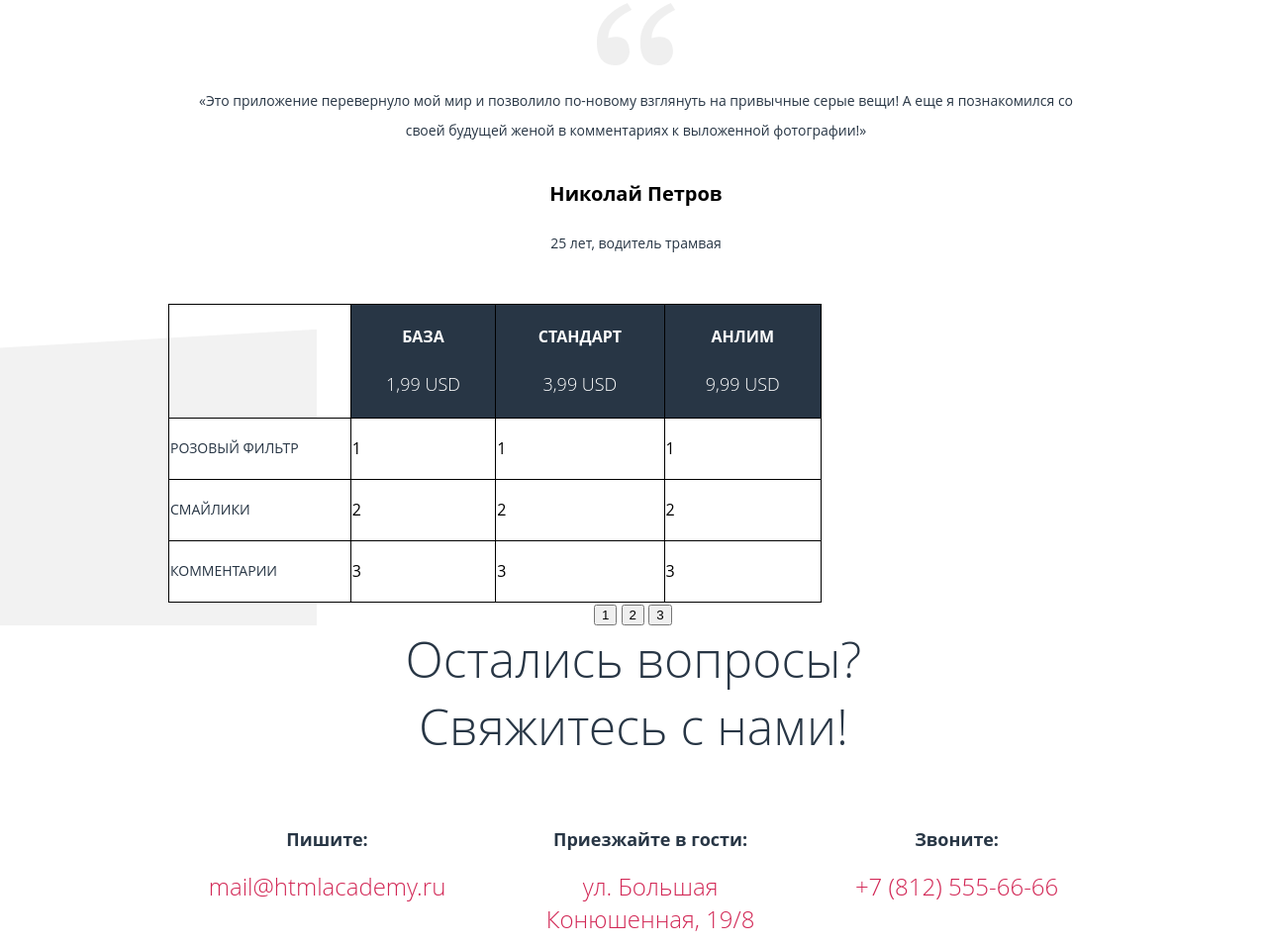
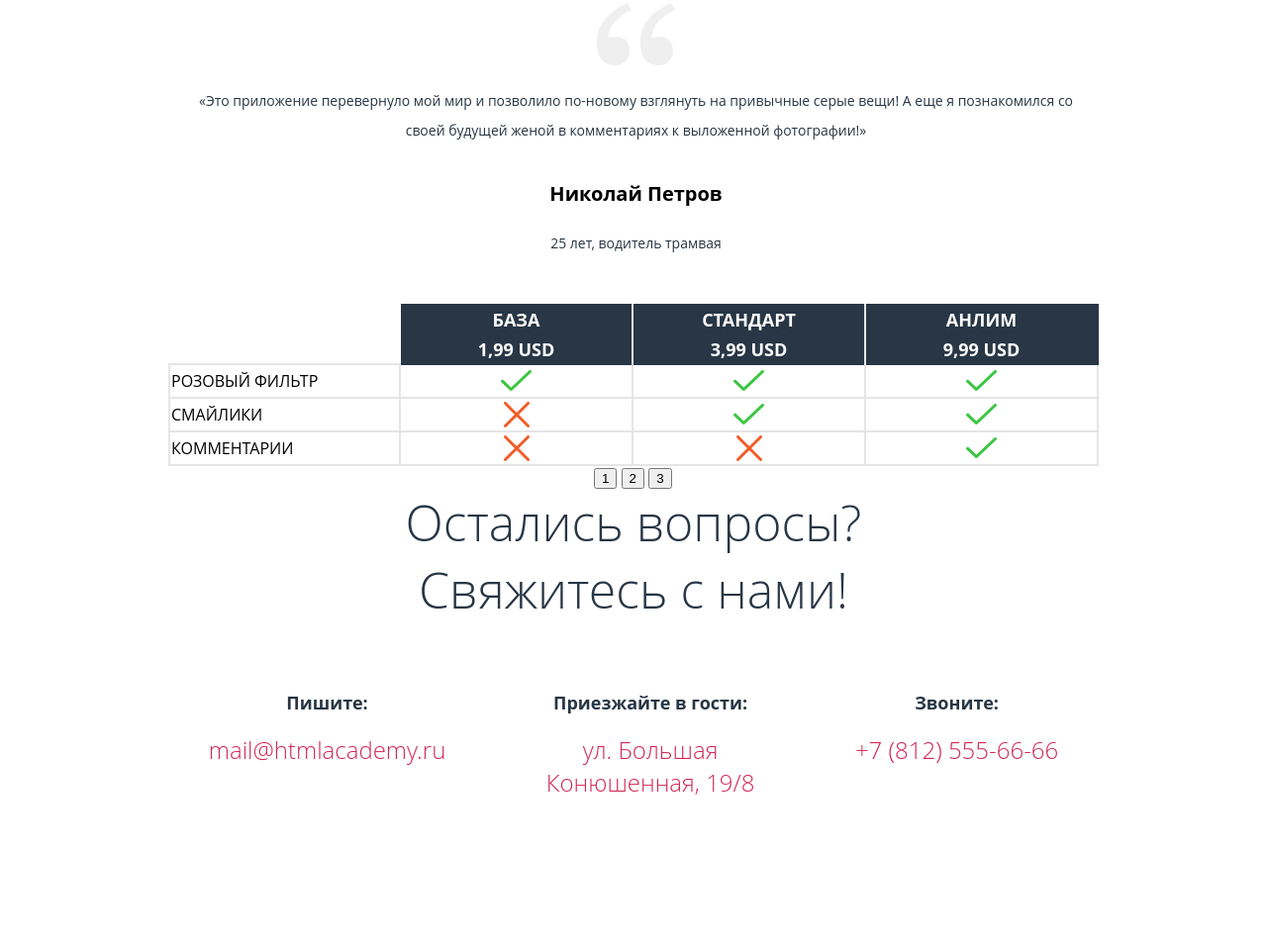
Before and after one commit to NikitaTomas/338717-pink-21, a website: page source/index.html in a window 1280 px wide. Shown: the part 1798-2753 px from the top of the page at 99% size. Drawn offline with nearby package versions, Linux system fonts and the light colour scheme; files that its build step writes are made by us from their sources; grey boxes are pictures that could not be loaded.

Commit message:
правка

```diff
--- a/source/index.html
+++ b/source/index.html
@@ -131,41 +131,101 @@
 
       <section class="configurator">
         <h2 class="visually-hidden">конфигуратор</h2>
-        <div class="configurator__wrapper container slider-inner">
-          <table class="configurator__table configurator__slider-list">
-            <tr class="configurator__line">
-              <td class="configurator__column"></td>
-              <td class="configurator__column configurator__column--blue">
-                <h3>База</h3>
-                <p>1,99 USD</p>
+        <div class="price__slider container">
+          <table class="configurator-price price__table">
+
+            <tr>
+              <th class="configurator-price__header">
+              </th>
+              <th class="configurator-price__header">
+                <span class="configurator-price__license-type">База</span>
+                <span class="configurator-price__license-price">1,99 USD</span>
+              </th>
+              <th class="configurator-price__header configurator-price__header--hit" data-hit-text="Хит">
+                <span class="configurator-price__license-type">Стандарт</span>
+                <span class="configurator-price__license-price">3,99 USD</span>
+              </th>
+              <th class="configurator-price__header">
+                <span class="configurator-price__license-type">Анлим</span>
+                <span class="configurator-price__license-price">9,99 USD</span>
+              </th>
+            </tr>
+
+            <tr>
+              <td class="configurator-price__cell">Розовый фильтр</td>
+              <td class="configurator-price__cell">
+                <div class="configurator-price__feature" data-feature-name="Розовый фильтр">
+                  <span class="configurator-price__feature-value configurator-price__feature-value--true">
+                    <span class="visually-hidden">Да</span>
+                  </span>
+                </div>
               </td>
-              <td class="configurator__column configurator__column--blue">
-                <h3>Стандарт</h3>
-                <p>3,99 USD</p>
+              <td class="configurator-price__cell">
+                <div class="configurator-price__feature" data-feature-name="Розовый фильтр">
+                  <span class="configurator-price__feature-value configurator-price__feature-value--true">
+                    <span class="visually-hidden">Да</span>
+                  </span>
+                </div>
               </td>
-              <td class="configurator__column configurator__column--blue">
-                <h3>Анлим</h3>
-                <p>9,99 USD</p>
+              <td class="configurator-price__cell">
+                <div class="configurator-price__feature" data-feature-name="Розовый фильтр">
+                  <span class="configurator-price__feature-value configurator-price__feature-value--true">
+                    <span class="visually-hidden">Да</span>
+                  </span>
+                </div>
               </td>
             </tr>
-            <tr class="configurator__line">
-              <td class="configurator__column configurator__width-1">Розовый фильтр</td>
-              <td class="configurator__column configurator__width-1">1</td>
-              <td class="configurator__column configurator__width-1">1</td>
-              <td class="configurator__column configurator__width-1">1</td>
+
+            <tr>
+              <td class="configurator-price__cell">Смайлики</td>
+              <td class="configurator-price__cell">
+                <div class="configurator-price__feature" data-feature-name="Смайлики">
+                  <span class="configurator-price__feature-value configurator-price__feature-value--false">
+                    <span class="visually-hidden">Нет</span>
+                  </span>
+                </div>
+              </td>
+              <td class="configurator-price__cell">
+                <div class="configurator-price__feature" data-feature-name="Смайлики">
+                  <span class="configurator-price__feature-value configurator-price__feature-value--true">
+                    <span class="visually-hidden">Да</span>
+                  </span>
+                </div>
+              </td>
+              <td class="configurator-price__cell">
+                <div class="configurator-price__feature" data-feature-name="Смайлики">
+                  <span class="configurator-price__feature-value configurator-price__feature-value--true">
+                    <span class="visually-hidden">Да</span>
+                  </span>
+                </div>
+              </td>
             </tr>
-            <tr class="configurator__line">
-              <td class="configurator__column configurator__width-1">Смайлики</td>
-              <td class="configurator__column configurator__width-1">2</td>
-              <td class="configurator__column configurator__width-1">2</td>
-              <td class="configurator__column configurator__width-1">2</td>
+
+            <tr>
+              <td class="configurator-price__cell">Комментарии</td>
+              <td class="configurator-price__cell">
+                <div class="configurator-price__feature" data-feature-name="Комментарии">
+                  <span class="configurator-price__feature-value configurator-price__feature-value--false">
+                    <span class="visually-hidden">Нет</span>
+                  </span>
+                </div>
+              </td>
+              <td class="configurator-price__cell">
+                <div class="configurator-price__feature" data-feature-name="Комментарии">
+                  <span class="configurator-price__feature-value configurator-price__feature-value--false">
+                    <span class="visually-hidden">Нет</span>
+                  </span>
+                </div>
+              </td>
+              <td class="configurator-price__cell">
+                <div class="configurator-price__feature" data-feature-name="Комментарии">
+                  <span class="configurator-price__feature-value configurator-price__feature-value--true">
+                    <span class="visually-hidden">Да</span>
+                  </span>
+                </div>
+              </td>
             </tr>
-            <tr class="configurator__line">
-              <td class="configurator__column configurator__width-1">Комментарии</td>
-              <td class="configurator__column configurator__width-1">3</td>
-              <td class="configurator__column configurator__width-1">3</td>
-              <td class="configurator__column configurator__width-1">3</td>
-            </tr>
+
           </table>
         </div>
         <div class="configurator__slider">
--- a/source/sass/blocks/advantages.scss
+++ b/source/sass/blocks/advantages.scss
@@ -38,7 +38,7 @@
   display: none;
   width: 270px;
   height: 490px;
-  background-image: url("../img/Mask-Group.png");
+  background-image: url("../img/mask-group.png");
   background-repeat: no-repeat;
 
   @media (min-width: 660px) {
@@ -74,7 +74,7 @@
   display: block;
   min-width: 100px;
   min-height: 300px;
-  background-image: url("../img/Group-3.png");
+  background-image: url("../img/group-3.png");
   background-repeat: no-repeat;
   background-position: center;
 
@@ -102,7 +102,7 @@
       content: "";
       width: 295px;
       height: 305px;
-      background-image: url("../img/Mask-Group-desktop-1.png");
+      background-image: url("../img/mask-group-desktop-1.png");
       background-repeat: no-repeat;
       background-position: center;
     }
@@ -116,7 +116,7 @@
       content: "";
       width: 295px;
       height: 305px;
-      background-image: url("../img/Mask-Group-desktop-2.png");
+      background-image: url("../img/mask-group-desktop-2.png");
       background-repeat: no-repeat;
       background-position: center;
     }
@@ -130,7 +130,7 @@
       content: "";
       width: 295px;
       height: 305px;
-      background-image: url("../img/Mask-Group-desktop-3.png");
+      background-image: url("../img/mask-group-desktop-3.png");
       background-repeat: no-repeat;
       background-position: center;
     }
--- a/source/sass/blocks/configurator.scss
+++ b/source/sass/blocks/configurator.scss
@@ -1,25 +1,105 @@
-.configurator {
-  width: 100%;
-  background-image: url("../img/configurator-background.png");
-  background-repeat: no-repeat;
+.price__slider {
+  overflow: hidden;
+  line-height: 30px;
+  text-transform: uppercase;
 }
 
-.slider-inner {
-  width: 320px;
-  margin: 0 auto;
-  overflow: hidden;
+.configurator-price {
+  width: 834px;
+  border-spacing: 0;
 
   @media (min-width: 660px) {
-    width: 660px;
-  }
-
-  @media (min-width: 960px) {
-    width: 960px;
+    width: 100%;
   }
 }
 
-.configurator__slider-list {
-  width: 840px;
+.price__table {
+  position: relative;
+  left: 50%;
+  transform: translateX(-50%);
+}
+
+.configurator-price__header {
+  border-right: 2px solid #e5e5e5;
+  font-size: 18px;
+  color: #ffffff;
+  background-color: #283645;
+}
+
+.configurator-price__header:first-child {
+  display: none;
+  border-right: 0;
+  border-bottom: 2px solid #e5e5e5;
+  background-color: transparent;
+
+  @media (min-width: 660px) {
+    display: table-cell;
+  }
+}
+
+.configurator-price__license-type,
+.configurator-price__license-price {
+  display: block;
+}
+
+.configurator-price__header:last-child {
+  border-right-color: #283645;
+}
+
+.configurator-price__cell {
+  border-right: 2px solid #e5e5e5;
+  border-bottom: 2px solid #e5e5e5;
+  background-color: #ffffff;
+
+  @media (min-width: 660px) {
+    width: 25%;
+  }
+}
+
+.configurator-price__cell:first-child {
+  display: none;
+  border-left: 2px solid #e5e5e5;
+
+  @media (min-width: 660px) {
+    display: table-cell;
+  }
+}
+
+.configurator-price__feature {
+  display: flex;
+  justify-content: space-between;
+  align-items: center;
+
+  &::before {
+    content: attr(data-feature-name);
+
+    @media (min-width: 660px) {
+      content: "";
+    }
+  }
+
+  @media (min-width: 660px) {
+    justify-content: center;
+  }
+}
+
+.configurator-price__feature-value {
+  display: block;
+  background-repeat: no-repeat;
+  background-position: center;
+  background-size: contain;
+}
+
+.configurator-price__feature-value--true {
+  width: 31px;
+  height: 21px;
+  background-image: url("../img/icon-yes.svg");
+}
+
+.configurator-price__feature-value--false {
+  width: 27px;
+  height: 26px;
+  background-image: url("../img/icon-no.svg");
 }
 
 .configurator__slider {
@@ -27,52 +107,3 @@
   display: block;
   margin: 0 auto;
 }
-
-.configurator__table {
-  width: 840px;
-  border-collapse: collapse;
-
-  @media (min-width: 660px) {
-    width: 660px;
-  }
-}
-
-.configurator__column:first-child {
-  font-weight: 400;
-  font-size: 14px;
-  line-height: 30px;
-  text-transform: uppercase;
-  color: #283645;
-}
-
-.configurator__line:first-child h3 {
-  font-weight: 700;
-  font-size: 16px;
-  line-height: 30px;
-  text-transform: uppercase;
-  color: #ffffff;
-}
-
-.configurator__line:first-child p {
-  font-weight: 300;
-  font-size: 18px;
-  line-height: 30px;
-  text-transform: uppercase;
-  color: #ffffff;
-}
-
-.configurator__column {
-  border: 1px solid #000000;
-  border-collapse: separate;
-}
-
-.configurator__column--blue {
-  background-color: #283645;
-  text-align: center;
-}
-
-.configurator__width-1 {
-  width: 276px;
-  height: 59px;
-  background-color: #ffffff;
-}
--- a/source/sass/blocks/main-footer.scss
+++ b/source/sass/blocks/main-footer.scss
@@ -1,6 +1,5 @@
 .main-footer {
   width: 100%;
-  height: 284px;
   margin: 0 auto;
   background-color: #ffffff;
 }
--- a/source/sass/blocks/motivation.scss
+++ b/source/sass/blocks/motivation.scss
@@ -14,6 +14,7 @@
 .motivation__wrapper {
   width: 320px;
   height: 743px;
+  margin: auto;
   margin-top: -20px;
   display: flex;
   flex-direction: column;
@@ -72,13 +73,14 @@
     content: "";
     width: 320px;
     height: 286px;
-    left: 0;
-    top: 438px;
-    position: absolute;
+    left: -30px;
+    bottom: -33px;
+    position: relative;
     background-image: url("../img/brush-mobile.png");
     background-repeat: no-repeat;
 
     @media (min-width: 660px) {
+      position: absolute;
       width: 660px;
       height: 545px;
       right: 120px;
```
Also changed, not shown: source/img/icon-no.svg (added), source/img/icon-yes.svg (added).
